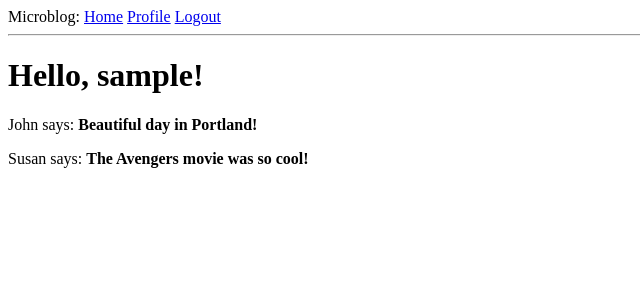
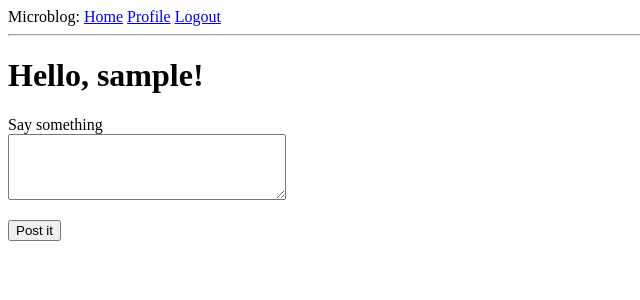
Before and after one commit to PinaGamer/microblog, a Flask app: page / in a window 1280 px wide. Shown: the top 300 px of the page, without its empty margins (0-640 px from the left). Run offline with Flask 2, Linux system fonts and the light colour scheme; the visitor is signed in with stand-in values (Sample User, id 1); data comes from the database, SQL or seed files in the repository; both versions use the stored data as it was after the commit; data that the repository does not hold is empty.

Commit message:
Added post functionality and requirements.txt

```diff
--- a/app/forms.py
+++ b/app/forms.py
@@ -9,6 +9,10 @@ class LoginForm(FlaskForm):
 	password = PasswordField('Password', validators=[DataRequired()])
 	remember_me = BooleanField('Remember Me')
 	submit = SubmitField('Sign In')
+
+class PostForm(FlaskForm):
+	post = TextAreaField('Say something', validators=[DataRequired(), Length(min=1, max=140)])
+	submit = SubmitField('Post it')
 
 class RegistrationForm(FlaskForm):
 	username = StringField('Username', validators=[DataRequired()])
--- a/app/routes.py
+++ b/app/routes.py
@@ -1,8 +1,8 @@
 from flask import render_template, flash, redirect, url_for, request
 from app import app, db
-from app.forms import LoginForm, RegistrationForm, EditProfileForm, ForgotPasswordForm
+from app.forms import LoginForm, RegistrationForm, EditProfileForm, ForgotPasswordForm, PostForm
 from flask_login import current_user, login_user, logout_user, login_required
-from app.models import User
+from app.models import User, Post
 from werkzeug.urls import url_parse
 from datetime import datetime
 import logging
@@ -14,24 +14,23 @@ def before_request():
 		current_user.last_seen = datetime.utcnow()
 		db.session.commit()
 
-@app.route('/')
-@app.route('/index')
+@app.route('/', methods=['GET', 'POST'])
+@app.route('/index', methods=['GET', 'POST'])
 @login_required
 def index():
+	form = PostForm()
+	if form.validate_on_submit():
+		post = Post(body=form.post.data, author=current_user)
+		db.session.add(post)
+		db.session.commit()
+		flash('Your post is now live!')
+		return redirect(url_for('index'))
 
-	posts = [
-        {
-            'author': {'username': 'John'},
-            'body': 'Beautiful day in Portland!'
-        },
-        {
-            'author': {'username': 'Susan'},
-            'body': 'The Avengers movie was so cool!'
-        }
-    ]
+	posts = current_user.followed_posts().all()
 
 	return render_template(	'index.html',
 							title='Home',
+							form=form,
 							posts=posts);
 
 @app.route('/login', methods=['GET', 'POST'])
--- a/app/templates/index.html
+++ b/app/templates/index.html
@@ -2,10 +2,18 @@
 
 {% block content %}
     <h1>Hello, {{ current_user.username }}!</h1>
-
+    <form action="" method="post">
+    	{{ form.hidden_tag() }}
+    	<p>
+    		{{ form.post.label }}<br>
+    		{{ form.post(cols=32, rows=4) }}<br>
+    		{% for error in form.post.errors %}
+    			<span style="color: red;">[{{ error }}]</span>
+    		{% endfor %}
+    	</p>
+    	<p>{{ form.submit() }}</p>
+    </form>
     {% for post in posts%}
-    	<div>
     		<p>{{ post.author.username }} says: <b>{{ post.body }}</b></p>
-    	</div>
 	{% endfor%}
 {% endblock %}
--- /dev/null
+++ b/requirements.txt
@@ -0,0 +1,6 @@
+#Fichero requirements
+flask
+flask-wtf
+flask-sqlalchemy
+flask-migrate
+flask-login
```
Also changed, not shown: app/app.db, 2 other files.
